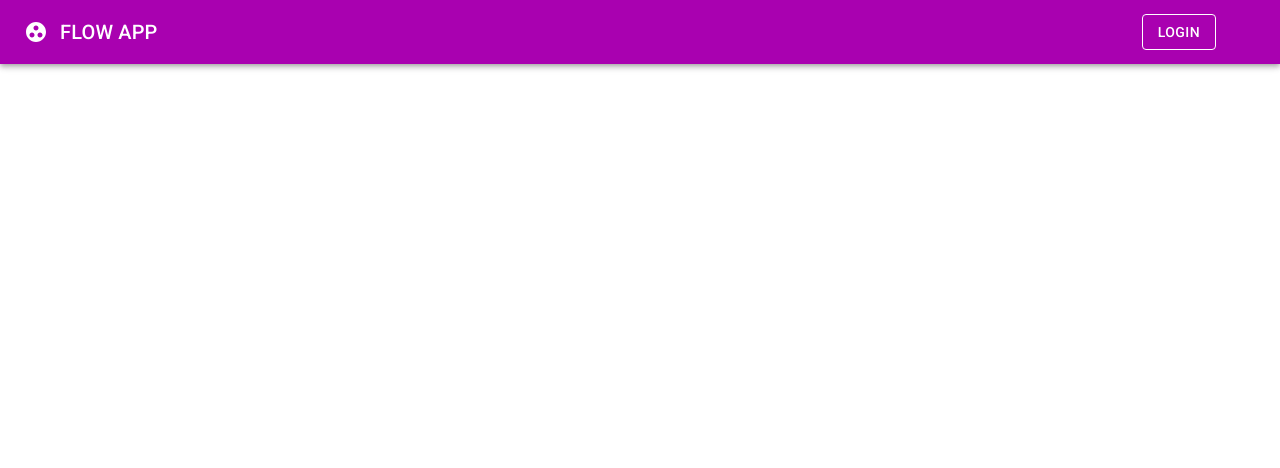
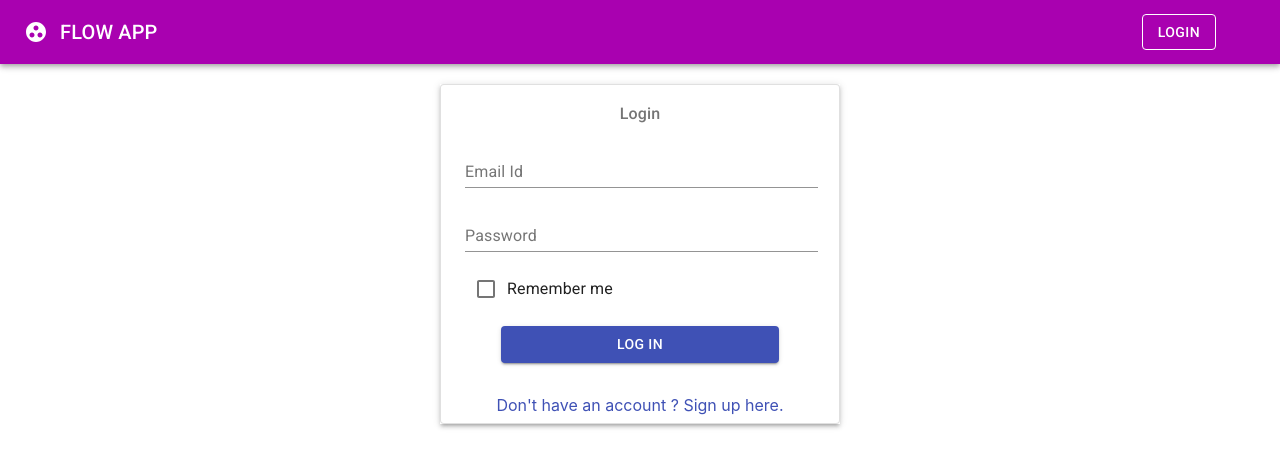
Before and after one commit to 4nshuman/flow-app, a React (Create React App) app: page / in a window 1280 px wide. Shown: the top 468 px of the page. Built offline with nearby package versions, Linux system fonts and the light colour scheme.

Commit message:
completed entry, added redux, added routes

```diff
--- a/package.json
+++ b/package.json
@@ -14,6 +14,7 @@
     "@testing-library/user-event": "^7.2.1",
     "react": "^16.13.1",
     "react-dom": "^16.13.1",
+    "react-router-dom": "^5.2.0",
     "react-scripts": "3.4.1",
     "serve": "^11.3.0"
   },
--- a/src/App.js
+++ b/src/App.js
@@ -1,11 +1,20 @@
 import React from 'react';
 import './App.css';
 import MyAppBar from './components/appBar';
+import Entry from './components/entry';
+import {BrowserRouter as Router, Switch, Route} from 'react-router-dom';
 
 function App() {
   return (
     <div className="App">
       <MyAppBar/>
+      <Router>
+        <Switch>
+          <Route path='/' exact component={Entry}/>
+          {/* <Route path='/workflows' exact component={}/>
+          <Route path='/workflows:id' component={}/> */}
+        </Switch>
+      </Router>
     </div>
   );
 }
--- a/src/components/appBar/index.jsx
+++ b/src/components/appBar/index.jsx
@@ -13,7 +13,6 @@ class MyAppBar extends React.Component{
     }
 
     render(){
-        console.log('captured user : ', this.props.user);
         return(
             <AppBar position="static" style={{background:"#a901b0"}}>
                 <Toolbar>
--- /dev/null
+++ b/src/components/entry/index.jsx
@@ -0,0 +1,62 @@
+import React, { useState } from 'react';
+import { makeStyles } from '@material-ui/core/styles';
+import Card from '@material-ui/core/Card';
+import CardActions from '@material-ui/core/CardActions';
+import CardContent from '@material-ui/core/CardContent';
+import Typography from '@material-ui/core/Typography';
+import Box from '@material-ui/core/Box';
+import Link from '@material-ui/core/Link';
+
+import LoginForm from './loginForm'
+import SignUpForm from './signUpForm'
+
+const useStyles = makeStyles({
+  root: {
+    minWidth: 275,
+    maxWidth: 400,
+    margin: 'auto',
+    marginTop: 20
+  },
+  bullet: {
+    display: 'inline-block',
+    margin: '0 2px',
+    transform: 'scale(0.8)',
+  },
+  title: {
+    fontSize: 16,
+  },
+  bottomText: {
+    justifyContent: 'center'
+  },
+});
+
+export default function Entry() {
+  const classes = useStyles();
+  const [isSignUpForm, setIsSignUpForm] = useState(false);
+  const [bottomText, setBottomText] = useState("Don't have an account ? Sign up here.");
+
+  const changeFormType = () => {
+      setIsSignUpForm(!isSignUpForm);
+      isSignUpForm
+       ? setBottomText("Don't have an account ? Sign up here.")
+       : setBottomText('Existing user? Log in here.');
+  }
+
+  return (
+    <Box className={classes.root} boxShadow={3}>
+    <Card variant="outlined">
+      <CardContent>
+        <Typography className={classes.title} variant='h6' component="h2" color="textSecondary" gutterBottom>
+          {isSignUpForm ? 'Sign Up' : 'Login'}
+        </Typography>
+        {isSignUpForm ? <SignUpForm/> : <LoginForm/>}
+      </CardContent>
+      <CardActions className={classes.bottomText}>
+        <Link href="#" onClick={changeFormType}>
+            {bottomText}
+        </Link>
+      </CardActions>
+    </Card>
+    </Box>
+  );
+}
--- /dev/null
+++ b/src/components/entry/loginForm.jsx
@@ -0,0 +1,47 @@
+import React from 'react';
+import { makeStyles } from '@material-ui/core/styles';
+import TextField from '@material-ui/core/TextField';
+import Checkbox from '@material-ui/core/Checkbox';
+import FormControlLabel from '@material-ui/core/FormControlLabel';
+import Button from '@material-ui/core/Button';
+
+const useStyles = makeStyles((theme) => ({
+  root: {
+    '& > *': {
+      margin: theme.spacing(1),
+      width: '35ch',
+    },
+  },
+}));
+
+export default function LoginForm() {
+  const classes = useStyles();
+  const [state, setState] = React.useState({
+    remember: false,
+  });
+
+  const handleChange = (event) => {
+    setState({ ...state, [event.target.name]: event.target.checked });
+  };
+
+  return (
+    <form className={classes.root} autoComplete="off">
+      <TextField id="standard-basic" label="Email Id" type="email" />
+      <TextField id="standard-basic" label="Password" type="password" />
+      <FormControlLabel
+        control={
+          <Checkbox
+            checked={state.remember}
+            onChange={handleChange}
+            name="remember"
+            color="primary"
+          />
+        }
+        label="Remember me"
+      />
+      <Button type='submit' variant="contained" color="primary">
+        Log In
+      </Button>
+    </form>
+  );
+}
--- /dev/null
+++ b/src/components/entry/signUpForm.jsx
@@ -0,0 +1,58 @@
+import React from 'react';
+import { makeStyles } from '@material-ui/core/styles';
+import TextField from '@material-ui/core/TextField';
+import Typography from '@material-ui/core/Typography';
+import Button from '@material-ui/core/Button';
+
+const useStyles = makeStyles((theme) => ({
+  root: {
+    '& > *': {
+      margin: theme.spacing(1),
+      width: '35ch',
+    },
+  },
+  button: {
+    marginTop: '15px',
+  },
+  title: {
+    fontSize: 16,
+    color: 'red',
+    fontWeight: "bold",
+    justifyContent: 'center'
+  }
+}));
+
+export default function SignUpForm() {
+  const classes = useStyles();
+  const [state, setState] = React.useState({
+      fName:'',
+      lName:'',
+      email:'',
+      password:'',
+      cPassword:'',
+      passwordMissmatch: false,
+  });
+
+  const handleChange = (event) => {
+      setState({ ...state, [event.target.name]: event.target.value });
+  };
+
+  return (
+    <form className={classes.root} autoComplete="off">
+        <TextField id="standard-basic" label="First name" type="text" name="fName" onChange={handleChange} />
+        <TextField id="standard-basic" label="Last name" type="text" name="lName" onChange={handleChange} />
+        <TextField id="standard-basic" label="Email Id" type="email" name="email" onChange={handleChange} />
+        <TextField id="standard-basic" label="Password" type="password" name="password" onChange={handleChange} />
+        <TextField id="standard-basic" label="Confirm Password" type="password" name="cPassword" onChange={handleChange} />
+        <Typography className={classes.title} variant='h1'>
+          {
+            state.cPassword!=='' &&
+            (state.password !== state.cPassword ? 'Password missmatch' : '')
+          }
+        </Typography>
+        <Button type='submit' variant="contained" color="primary" className={classes.button}>
+            Sign Up
+        </Button>
+    </form>
+  );
+}
```
Also changed, not shown: 1 other file (tests, documents, lock files or other folders).
